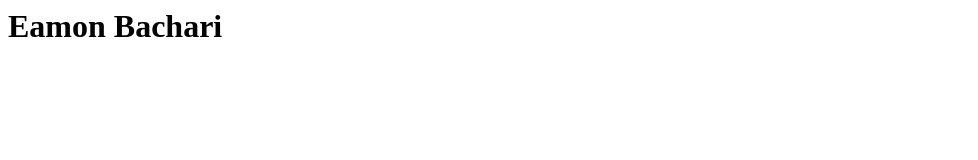
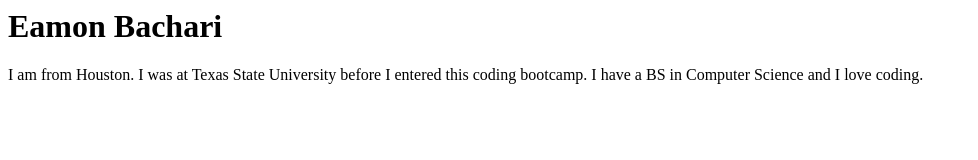
Before and after one commit to eamonster27/Remote-Git-Project, a plain HTML site: page index.html in a window 1280 px wide. Shown: the whole page, without its empty margins (0-978 px from the left). Drawn offline with Linux system fonts and the light colour scheme.

Commit message:
Add bio to index.html

```diff
--- a/index.html
+++ b/index.html
@@ -1 +1,2 @@
 <h1>Eamon Bachari</h1>
+<p>I am from Houston. I was at Texas State University before I entered this coding bootcamp. I have a BS in Computer Science and I love coding.</p>
```
